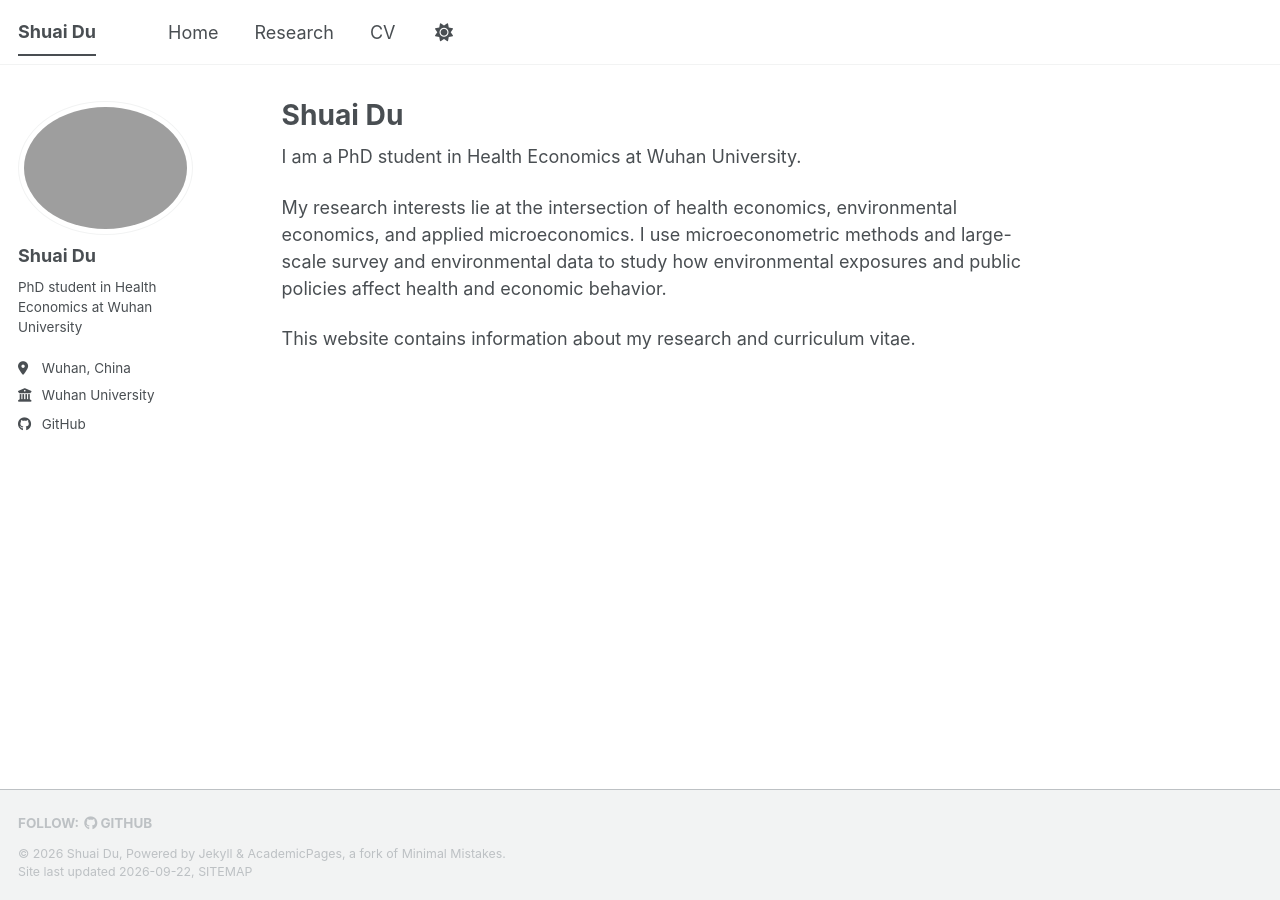
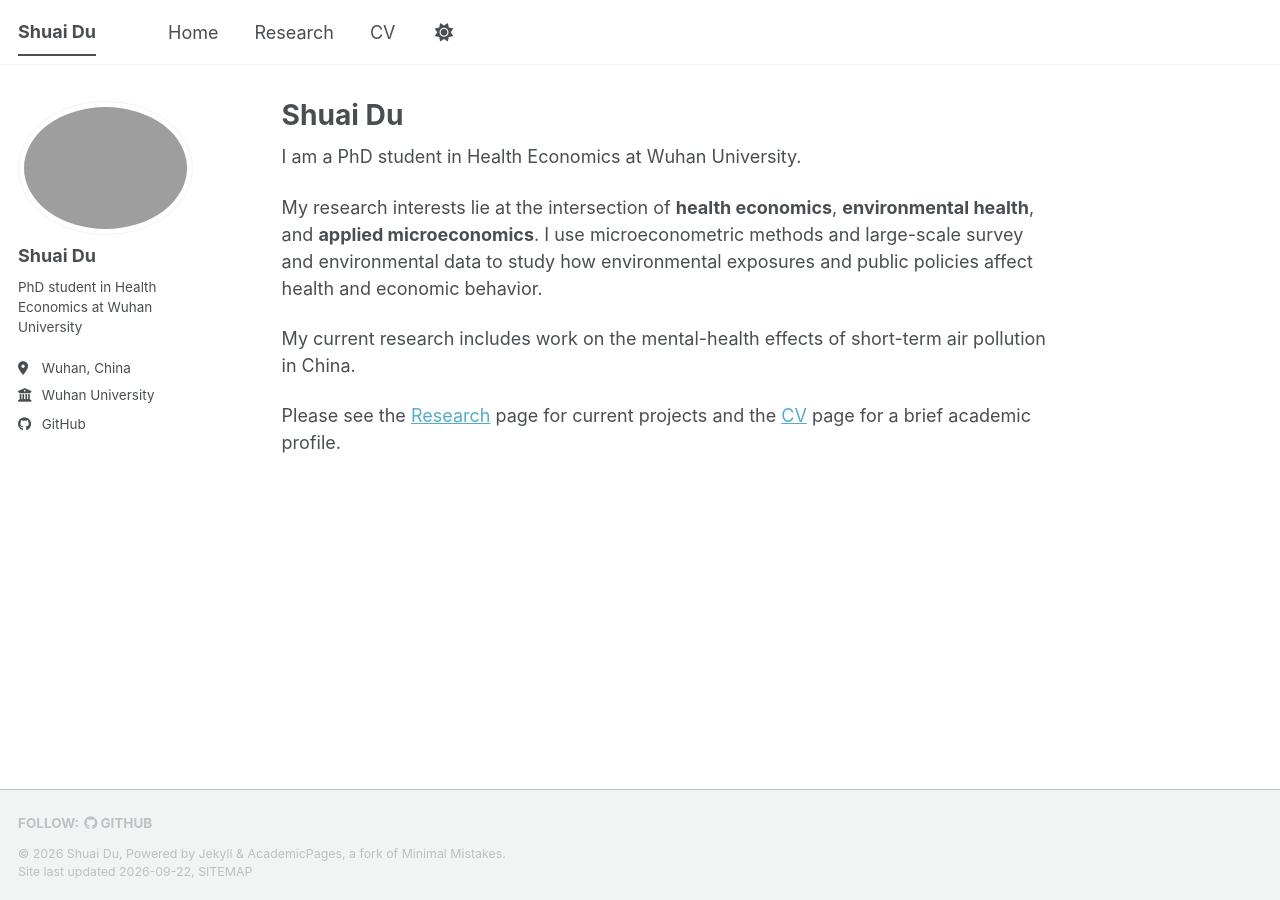
Before and after one commit to shuai-du/shuai-du.github.io, a Jekyll site: the page built from _pages/about.md, in a window 1280 px wide. Built offline with Jekyll 4.4.1, drawn with Linux system fonts in a browser that asks for light colours; a style sheet for code colours, icons or effects is not loaded.

Commit message:
Refine homepage academic profile

```diff
--- a/_pages/about.md
+++ b/_pages/about.md
@@ -9,6 +9,8 @@ redirect_from:
 
 I am a PhD student in Health Economics at Wuhan University.
 
-My research interests lie at the intersection of health economics, environmental economics, and applied microeconomics. I use microeconometric methods and large-scale survey and environmental data to study how environmental exposures and public policies affect health and economic behavior.
+My research interests lie at the intersection of **health economics**, **environmental health**, and **applied microeconomics**. I use microeconometric methods and large-scale survey and environmental data to study how environmental exposures and public policies affect health and economic behavior.
 
-This website contains information about my research and curriculum vitae.
+My current research includes work on the mental-health effects of short-term air pollution in China.
+
+Please see the [Research](/research/) page for current projects and the [CV](/cv/) page for a brief academic profile.
```
